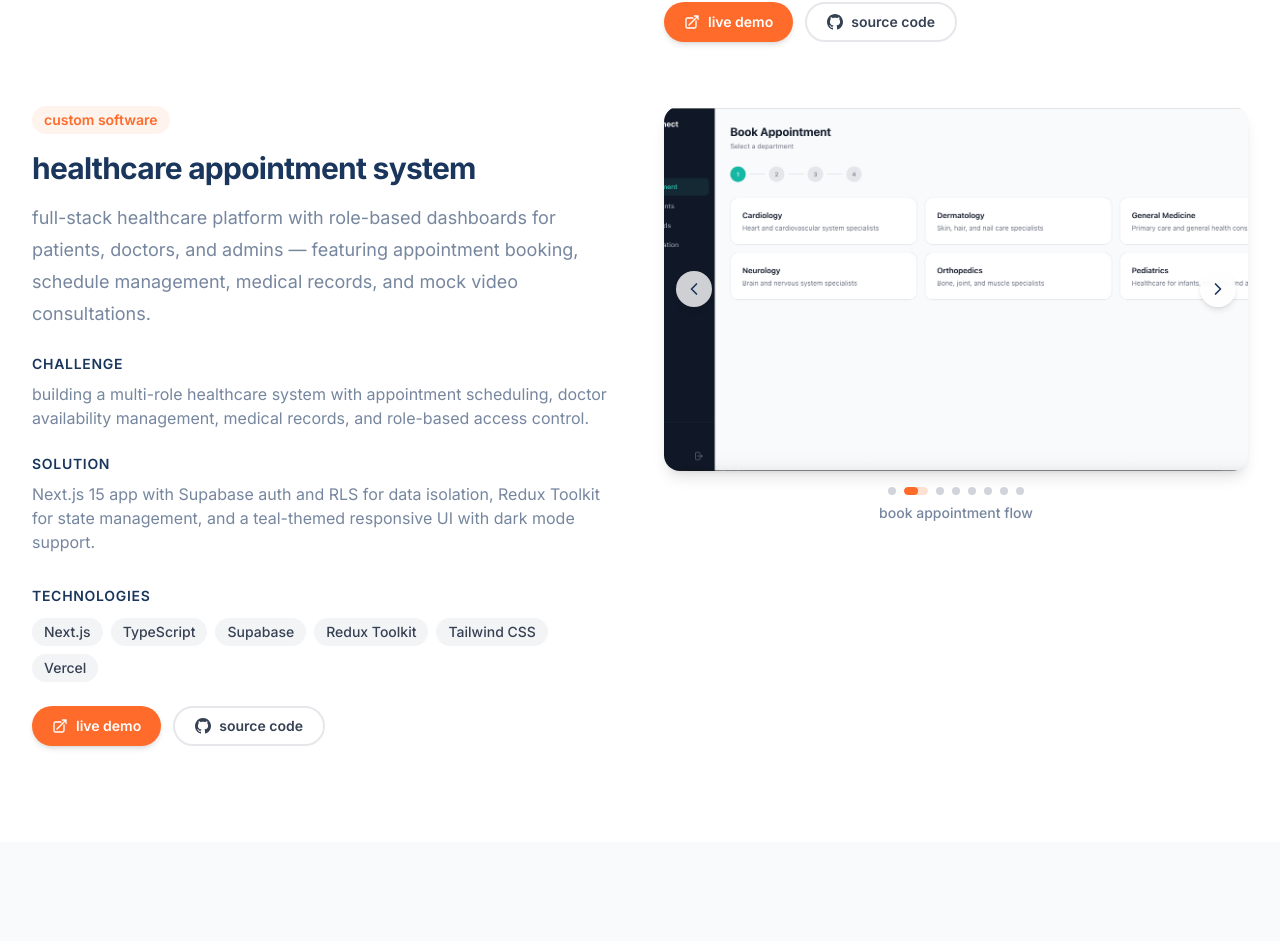
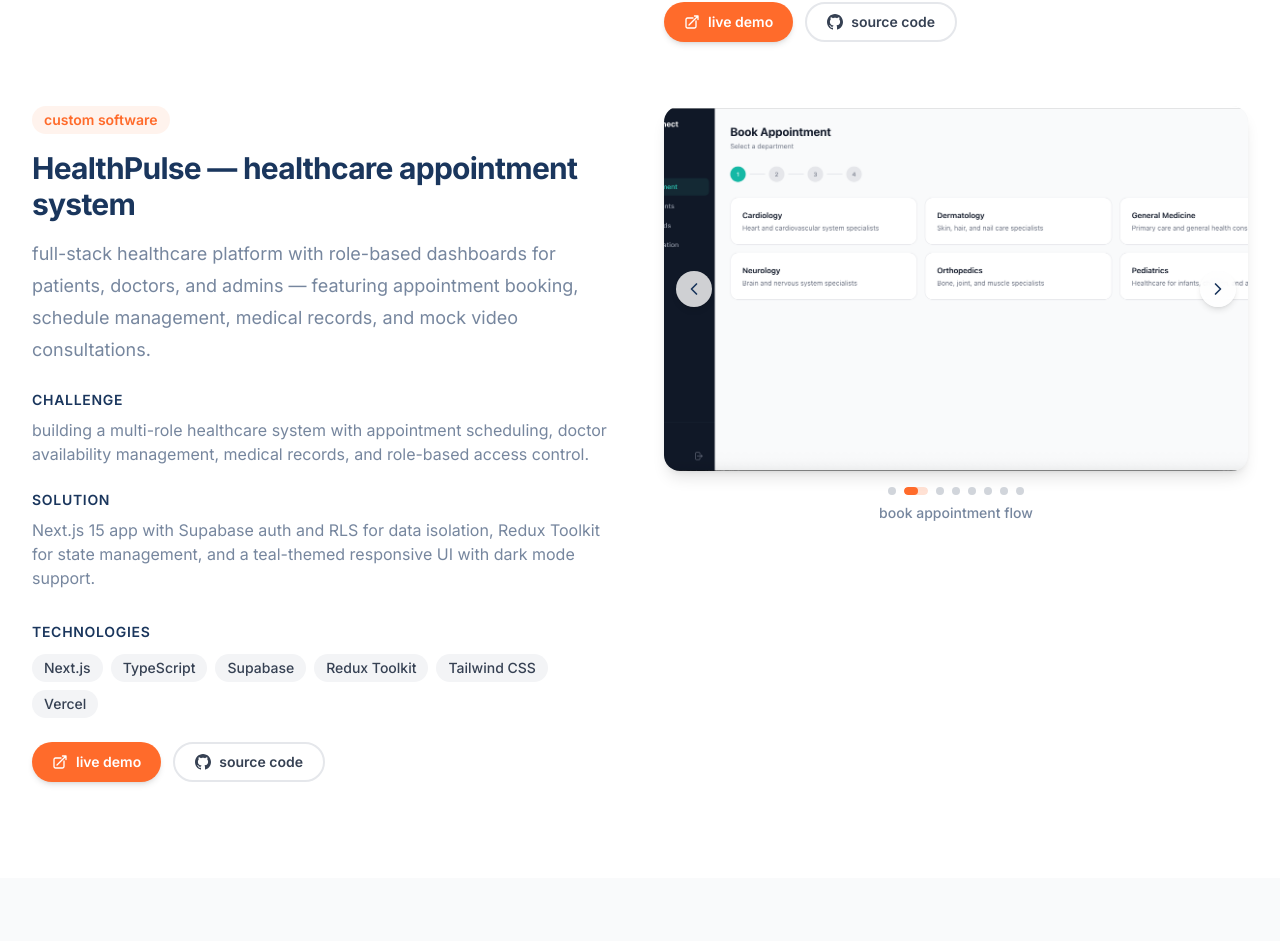
Before and after one commit to chyashp/web, a Next.js app: page /projects in a window 1280 px wide. Shown: the part 1820-2761 px from the top of the page. Built offline with nearby package versions, Linux system fonts and the light colour scheme; no server answers.

Commit message:
rename healthcare project to HealthPulse in portfolio

```diff
--- a/src/app/projects/ProjectsClient.tsx
+++ b/src/app/projects/ProjectsClient.tsx
@@ -86,7 +86,7 @@
     ],
   },
   {
-    name: "healthcare appointment system",
+    name: "HealthPulse — healthcare appointment system",
     category: "custom software",
     description:
       "full-stack healthcare platform with role-based dashboards for patients, doctors, and admins — featuring appointment booking, schedule management, medical records, and mock video consultations.",
```
